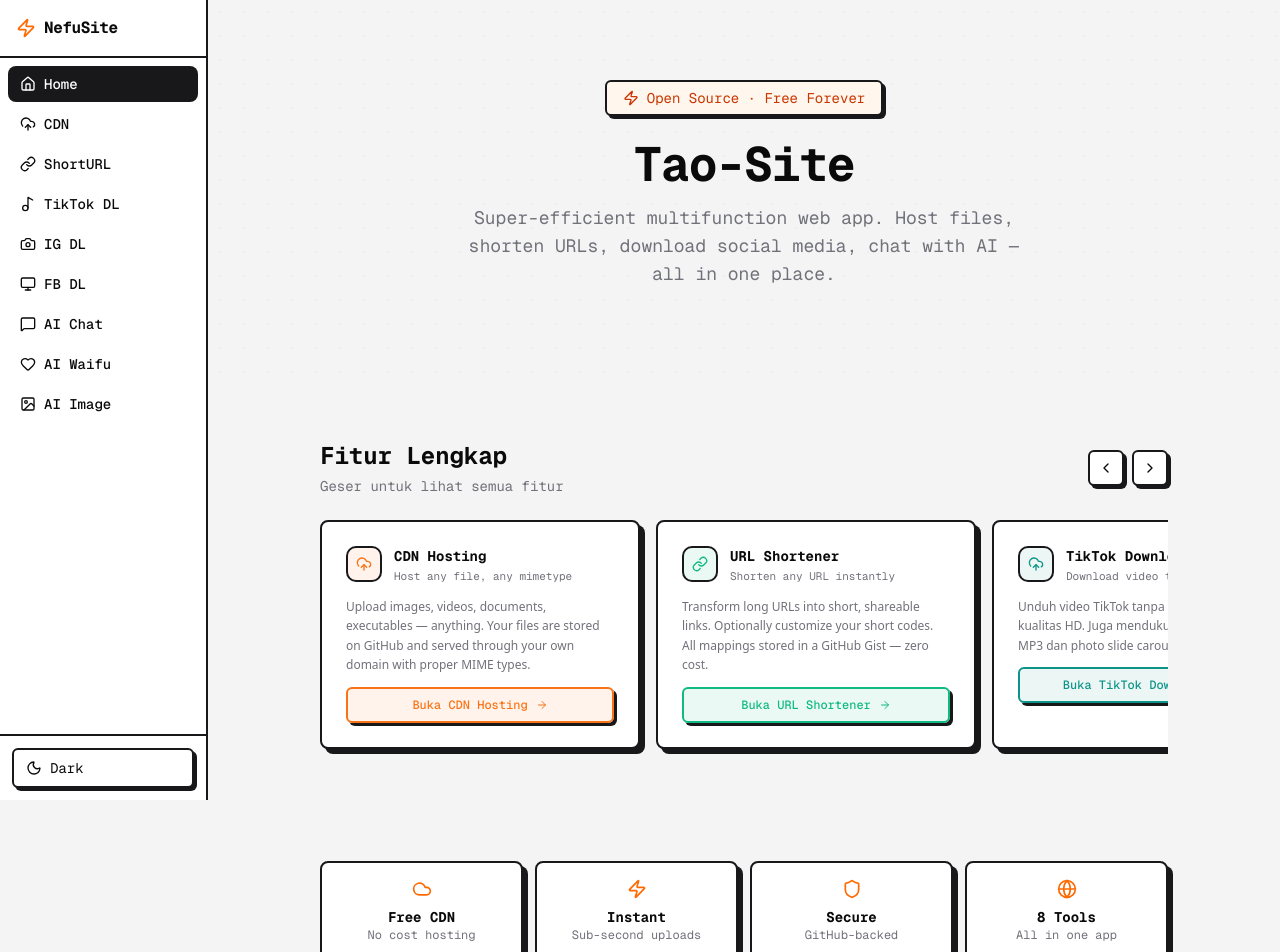
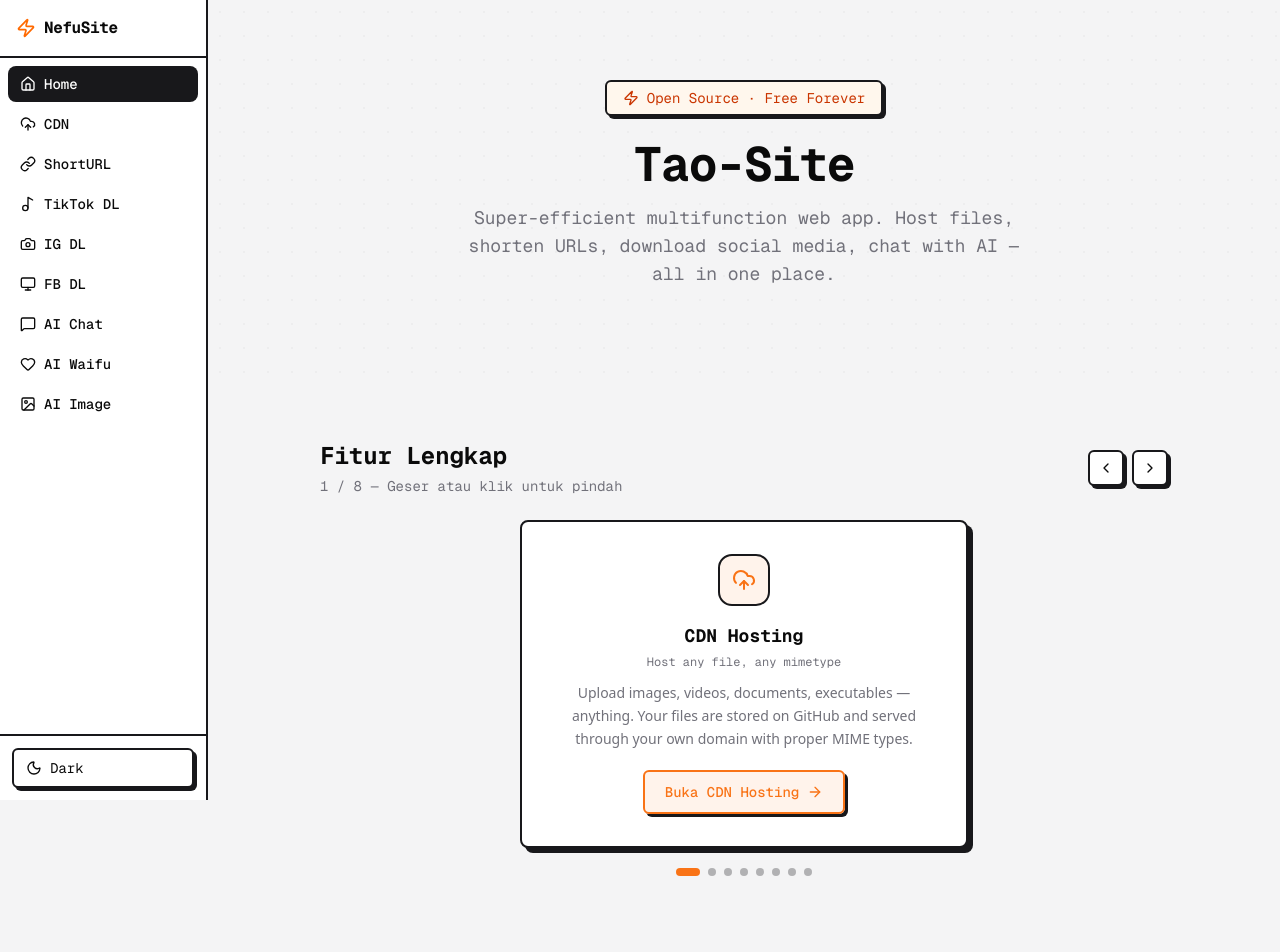
Before and after one commit to FaaOfc/opensorc, a Next.js app: page / in a window 1280 px wide. Shown: the top 952 px of the page. Built offline with nearby package versions, Linux system fonts and the light colour scheme.

Commit message:
Refactor features section and improve navigation
Refactor features section by removing details for each feature and updating the carousel functionality. Enhance touch and manual navigation for better user experience.

```diff
--- a/src/app/page.tsx
+++ b/src/app/page.tsx
@@ -1,7 +1,7 @@
 "use client";
 
 import Link from "next/link";
-import { useRef } from "react";
+import { useState, useEffect, useCallback, useRef } from "react";
 import {
   UploadCloud,
   Link as LinkIcon,
@@ -46,13 +46,6 @@
       "Upload images, videos, documents, executables — anything. Your files are stored on GitHub and served through your own domain with proper MIME types.",
     icon: "upload-cloud" as const,
     color: "#f97316",
-    details: [
-      "Supports all MIME types",
-      "Drag & drop file upload",
-      "Random 4-char filenames",
-      "GitHub as free storage",
-      "Proxied through your domain",
-    ],
   },
   {
     id: "shorturl",
@@ -62,13 +55,6 @@
       "Transform long URLs into short, shareable links. Optionally customize your short codes. All mappings stored in a GitHub Gist — zero cost.",
     icon: "link" as const,
     color: "#10b981",
-    details: [
-      "Custom short codes (optional)",
-      "Random code generation",
-      "GitHub Gist as database",
-      "Instant 302 redirects",
-      "Collision-safe codes",
-    ],
   },
   {
     id: "ttdl",
@@ -78,13 +64,6 @@
       "Unduh video TikTok tanpa watermark dalam kualitas HD. Juga mendukung download audio MP3 dan photo slide carousel.",
     icon: "upload-cloud" as const,
     color: "#0d9488",
-    details: [
-      "Video HD tanpa watermark",
-      "Download audio MP3",
-      "Photo slide carousel",
-      "Video dengan watermark",
-      "Info statistik lengkap",
-    ],
   },
   {
     id: "igdl",
@@ -94,13 +73,6 @@
       "Unduh Reels, video post, foto single & multiple carousel dari Instagram. Cukup paste URL dan langsung download.",
     icon: "upload-cloud" as const,
     color: "#be123c",
-    details: [
-      "Download Reels video",
-      "Download video post",
-      "Foto single & carousel",
-      "Thumbnail preview",
-      "Per-item download",
-    ],
   },
   {
     id: "fbdl",
@@ -110,13 +82,6 @@
       "Unduh video Facebook dengan pilihan kualitas SD atau HD. Cukup paste URL video Facebook dan langsung download.",
     icon: "monitor" as const,
     color: "#2563eb",
-    details: [
-      "Video SD download",
-      "Video HD download",
-      "Gratis tanpa login",
-      "Paste & download",
-      "Fast processing",
-    ],
   },
   {
     id: "chat",
@@ -126,13 +91,6 @@
       "Chat dengan AI gratis tanpa perlu akun. 24 model premium — GPT-5.5, Claude Opus 4.8, Gemini 3.1 Pro, Grok 4.1, dan lainnya.",
     icon: "message" as const,
     color: "#7c3aed",
-    details: [
-      "24 model AI premium",
-      "Tanpa login, langsung pakai",
-      "Chat history di browser",
-      "Multiple sessions",
-      "Markdown formatting",
-    ],
   },
   {
     id: "waifu",
@@ -142,13 +100,6 @@
       "Roleplay dengan karakter anime favoritmu! Pilih dari preset Hu Tao, Nahida, Ai Hoshino, Zero Two, Marin, Shinobu — atau buat custom.",
     icon: "heart" as const,
     color: "#14b8a6",
-    details: [
-      "6 preset karakter anime",
-      "Custom character support",
-      "Gratis tanpa login",
-      "Chat history di browser",
-      "Markdown formatting",
-    ],
   },
   {
     id: "imagen",
@@ -158,13 +109,6 @@
       "Buat gambar dari deskripsi teks menggunakan AI. Cukup ketik prompt dan dapatkan gambar instan. Gratis tanpa login.",
     icon: "image" as const,
     color: "#e11d48",
-    details: [
-      "Text to image AI",
-      "Instant generation",
-      "Gratis tanpa login",
-      "Download hasil",
-      "Unlimited requests",
-    ],
   },
 ];
 
@@ -180,16 +124,85 @@
 };
 
 export default function HomePage() {
-  const sliderRef = useRef<HTMLDivElement>(null);
+  const [activeIndex, setActiveIndex] = useState(0);
+  const [isTransitioning, setIsTransitioning] = useState(false);
+  const [displayIndex, setDisplayIndex] = useState(0);
+  const [isPaused, setIsPaused] = useState(false);
+  const touchStartX = useRef(0);
+  const touchDeltaX = useRef(0);
+  const autoPlayRef = useRef<ReturnType<typeof setInterval> | null>(null);
+  const total = features.length;
 
-  const scroll = (dir: "left" | "right") => {
-    if (!sliderRef.current) return;
-    const amount = 320;
-    sliderRef.current.scrollBy({
-      left: dir === "left" ? -amount : amount,
-      behavior: "smooth",
-    });
+  // Smooth fade transition when changing slides
+  const goToSlide = useCallback(
+    (index: number) => {
+      if (index === displayIndex || isTransitioning) return;
+      setIsTransitioning(true);
+      // Fade out, then swap content, then fade in
+      setTimeout(() => {
+        setDisplayIndex(index);
+        setActiveIndex(index);
+        setTimeout(() => {
+          setIsTransitioning(false);
+        }, 50);
+      }, 300);
+    },
+    [displayIndex, isTransitioning]
+  );
+
+  const goNext = useCallback(() => {
+    goToSlide((displayIndex + 1) % total);
+  }, [displayIndex, total, goToSlide]);
+
+  const goPrev = useCallback(() => {
+    goToSlide((displayIndex - 1 + total) % total);
+  }, [displayIndex, total, goToSlide]);
+
+  // Auto-play every 10 seconds
+  useEffect(() => {
+    if (isPaused) {
+      if (autoPlayRef.current) clearInterval(autoPlayRef.current);
+      return;
+    }
+    autoPlayRef.current = setInterval(() => {
+      goNext();
+    }, 10000);
+    return () => {
+      if (autoPlayRef.current) clearInterval(autoPlayRef.current);
+    };
+  }, [isPaused, goNext]);
+
+  // Touch handlers for swipe
+  const handleTouchStart = (e: React.TouchEvent) => {
+    touchStartX.current = e.touches[0].clientX;
+    touchDeltaX.current = 0;
+    setIsPaused(true);
   };
+
+  const handleTouchMove = (e: React.TouchEvent) => {
+    touchDeltaX.current = e.touches[0].clientX - touchStartX.current;
+  };
+
+  const handleTouchEnd = () => {
+    const threshold = 50;
+    if (touchDeltaX.current < -threshold) {
+      goNext();
+    } else if (touchDeltaX.current > threshold) {
+      goPrev();
+    }
+    // Resume auto-play after 5s of no interaction
+    setTimeout(() => setIsPaused(false), 5000);
+  };
+
+  // Pause auto-play on button click, resume after 5s
+  const handleManualNav = (fn: () => void) => {
+    setIsPaused(true);
+    fn();
+    setTimeout(() => setIsPaused(false), 5000);
+  };
+
+  const currentFeature = features[displayIndex];
+  const CurrentIcon = iconMap[currentFeature.icon];
 
   return (
     <div className="flex flex-col">
@@ -212,69 +225,97 @@
         </div>
       </section>
 
-      {/* Features Slider */}
+      {/* Features Carousel */}
       <section className="py-8 sm:py-12">
         <div className="max-w-4xl mx-auto px-4 sm:px-6">
+          {/* Header */}
           <div className="flex items-center justify-between mb-6">
             <div>
               <h2 className="text-xl sm:text-2xl font-mono font-bold mb-1">Fitur Lengkap</h2>
               <p className="font-mono text-xs sm:text-sm" style={{ color: "var(--neo-muted-text)" }}>
-                Geser untuk lihat semua fitur
+                {displayIndex + 1} / {total} — Geser atau klik untuk pindah
               </p>
             </div>
             <div className="flex gap-2">
               <button
-                onClick={() => scroll("left")}
+                onClick={() => handleManualNav(goPrev)}
                 className="neo-btn p-2 bg-[var(--neo-card-bg)] hover:opacity-80"
+                aria-label="Previous"
               >
                 <ChevronLeft className="size-4" />
               </button>
               <button
-                onClick={() => scroll("right")}
+                onClick={() => handleManualNav(goNext)}
                 className="neo-btn p-2 bg-[var(--neo-card-bg)] hover:opacity-80"
+                aria-label="Next"
               >
                 <ChevronRight className="size-4" />
               </button>
             </div>
           </div>
-        </div>
 
-        {/* Horizontal scrollable slider — constrained to content width */}
-        <div className="max-w-4xl mx-auto px-4 sm:px-6">
-        <div
-          ref={sliderRef}
-          className="flex gap-4 overflow-x-auto pb-4 snap-x snap-mandatory scroll-smooth"
-          style={{ scrollbarWidth: "thin" }}
-        >
-          {features.map((feature, i) => {
-            const Icon = iconMap[feature.icon];
-            return (
-              <div
-                key={feature.id}
-                className="neo-card p-5 sm:p-6 min-w-[280px] sm:min-w-[300px] max-w-[320px] snap-start shrink-0"
-              >
-                <div className="flex items-start gap-3 mb-3">
-                  <div className="neo-border rounded-lg p-2 shrink-0" style={{ backgroundColor: `${feature.color}15` }}>
-                    <Icon className="size-4" style={{ color: feature.color }} />
-                  </div>
-                  <div className="flex-1 min-w-0">
-                    <h3 className="font-mono font-bold text-sm mb-0.5">{feature.title}</h3>
-                    <p className="font-mono text-[11px]" style={{ color: "var(--neo-muted-text)" }}>{feature.subtitle}</p>
-                  </div>
+          {/* Carousel Card — centered, with fade transition */}
+          <div
+            className="relative"
+            onTouchStart={handleTouchStart}
+            onTouchMove={handleTouchMove}
+            onTouchEnd={handleTouchEnd}
+          >
+            <div
+              className="transition-opacity duration-300 ease-in-out"
+              style={{ opacity: isTransitioning ? 0 : 1 }}
+            >
+              <div className="neo-card p-6 sm:p-8 max-w-md mx-auto text-center">
+                {/* Icon */}
+                <div
+                  className="neo-border rounded-xl p-3 mx-auto mb-4 w-fit"
+                  style={{ backgroundColor: `${currentFeature.color}15` }}
+                >
+                  <CurrentIcon className="size-6" style={{ color: currentFeature.color }} />
                 </div>
-                <p className="text-xs mb-3 leading-relaxed" style={{ color: "var(--neo-muted-text)" }}>{feature.description}</p>
+                {/* Title */}
+                <h3 className="font-mono font-bold text-lg mb-1">{currentFeature.title}</h3>
+                <p className="font-mono text-xs mb-3" style={{ color: "var(--neo-muted-text)" }}>
+                  {currentFeature.subtitle}
+                </p>
+                {/* Description */}
+                <p className="text-sm mb-5 leading-relaxed" style={{ color: "var(--neo-muted-text)" }}>
+                  {currentFeature.description}
+                </p>
+                {/* CTA Button — centered */}
                 <Link
-                  href={routeMap[feature.id] || "/"}
-                  className="neo-btn w-full text-center px-3 py-2 font-mono font-medium text-xs flex items-center justify-center gap-2 hover:translate-x-[-2px] hover:translate-y-[-2px] hover:shadow-[5px_5px_0px_var(--neo-shadow-color)] transition-all duration-200"
-                  style={{ backgroundColor: `${feature.color}15`, color: feature.color, borderColor: feature.color }}
+                  href={routeMap[currentFeature.id] || "/"}
+                  className="neo-btn inline-flex items-center justify-center gap-2 px-5 py-2.5 font-mono font-medium text-sm hover:translate-x-[-2px] hover:translate-y-[-2px] hover:shadow-[5px_5px_0px_var(--neo-shadow-color)] transition-all duration-200"
+                  style={{
+                    backgroundColor: `${currentFeature.color}15`,
+                    color: currentFeature.color,
+                    borderColor: currentFeature.color,
+                  }}
                 >
-                  Buka {feature.title}
-                  <ArrowRight className="size-3" />
+                  Buka {currentFeature.title}
+                  <ArrowRight className="size-4" />
                 </Link>
               </div>
-            );
-          })}
-        </div>
+            </div>
+          </div>
+
+          {/* Dot Indicators */}
+          <div className="flex justify-center gap-2 mt-5">
+            {features.map((f, i) => (
+              <button
+                key={f.id}
+                onClick={() => handleManualNav(() => goToSlide(i))}
+                className="transition-all duration-300 rounded-full"
+                style={{
+                  width: i === activeIndex ? 24 : 8,
+                  height: 8,
+                  backgroundColor: i === activeIndex ? f.color : "var(--neo-border-color)",
+                  opacity: i === activeIndex ? 1 : 0.3,
+                }}
+                aria-label={`Go to ${f.title}`}
+              />
+            ))}
+          </div>
         </div>
       </section>
 
```
